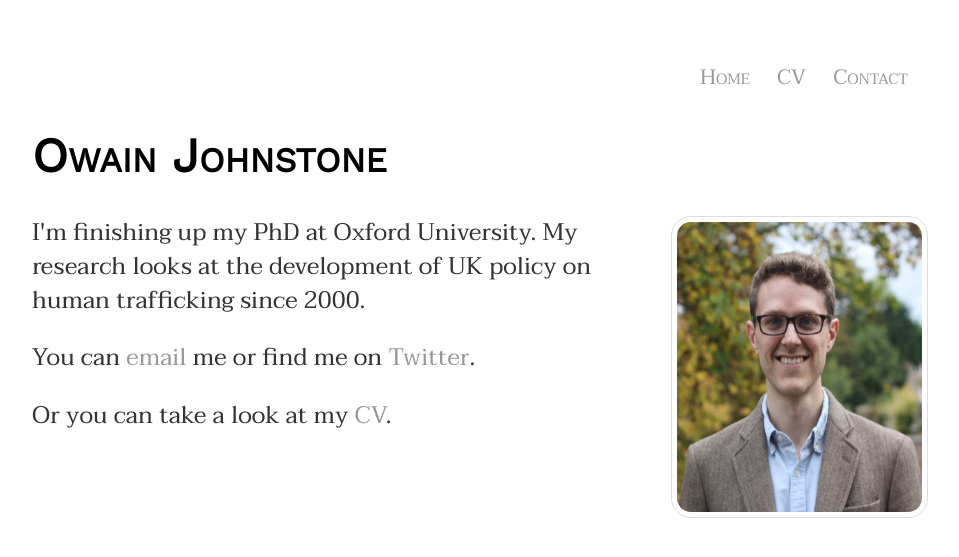
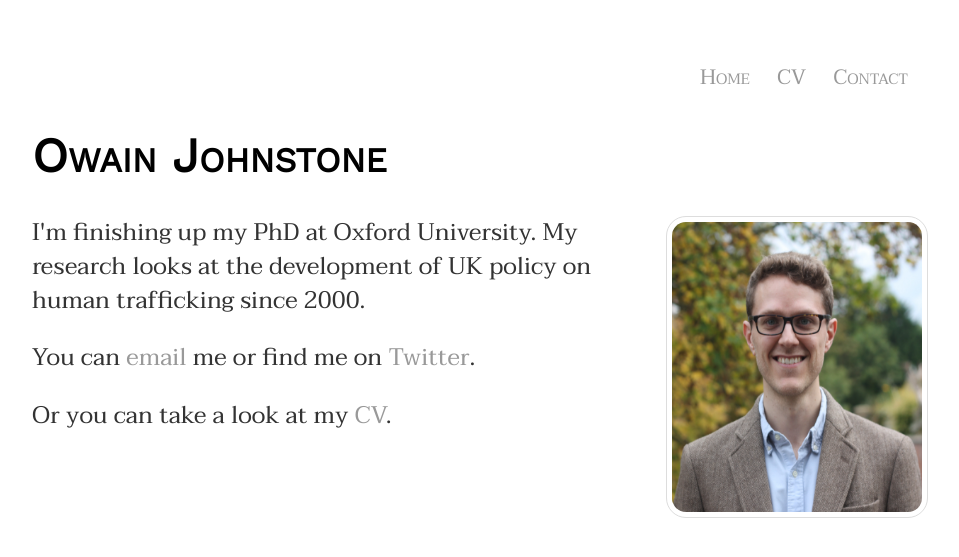
Before and after one commit to owainjohnstone/owainjohnstone.github.io, a Jekyll site: the page built from index.html, in a window 1280 px wide. Shown: the top 557 px of the page, without its empty margins (160-1119 px from the left). Built offline with Jekyll 4.4.1, drawn with Linux system fonts in a browser that asks for light colours.

Commit message:
Update main.css

```diff
--- a/css/main.css
+++ b/css/main.css
@@ -67,6 +67,6 @@ img {
     border: 1px solid #ddd;
     border-radius: 20px;
     padding: 5px;
-    width: 245px;
+    width: 250px;
     height: 290px;
 }
```
